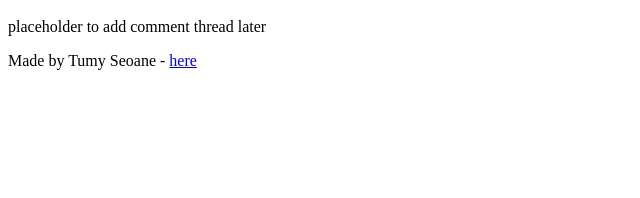
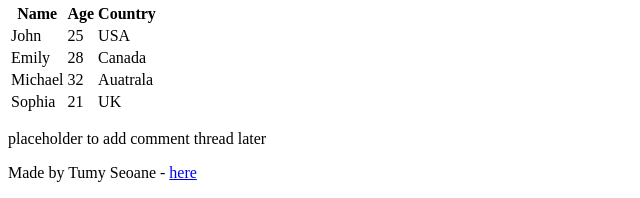
Before and after one commit to tumynaxy-crypto/My_First_Portfolio, a plain HTML site: page html_basic/index.html in a window 1280 px wide. Shown: the part 648-846 px from the top of the page, without its empty margins (0-640 px from the left). Before the commit the page ends 800 px from the top, so only its background shows below. Drawn offline with Linux system fonts and the light colour scheme.

Commit message:
added the table

```diff
--- a/html_basic/index.html
+++ b/html_basic/index.html
@@ -26,6 +26,35 @@
             <a href="https://alx.africa" target="_blank">
                 <img src="https://i.ibb.co/gTDZZT8/ALX-Logo-07.png" alt="ALX Logo">
             </a>
+<table>
+  <tr>
+    <th>Name</th>
+    <th>Age</th>
+    <th>Country</th>
+  </tr>
+<tbody>
+<tr>
+    <td>John</td>
+    <td>25</td>
+    <td>USA</td>
+  </tr>
+  <tr>
+    <td>Emily</td>
+    <td>28</td>
+    <td>Canada</td>
+  </tr>
+<tr>
+    <td>Michael</td>
+    <td>32</td>
+    <td>Auatrala</td>
+  </tr>
+<tr>
+    <td>Sophia</td>
+    <td>21</td>
+    <td>UK</td>
+  </tr>
+</tbody>
+</table>
         </article>
 
         <aside>
```
